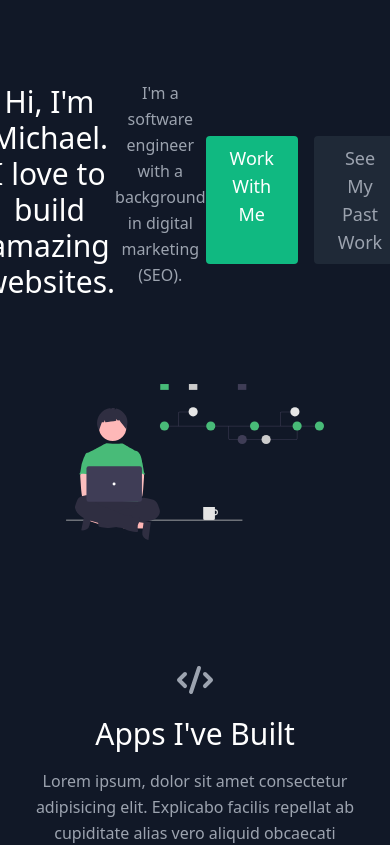
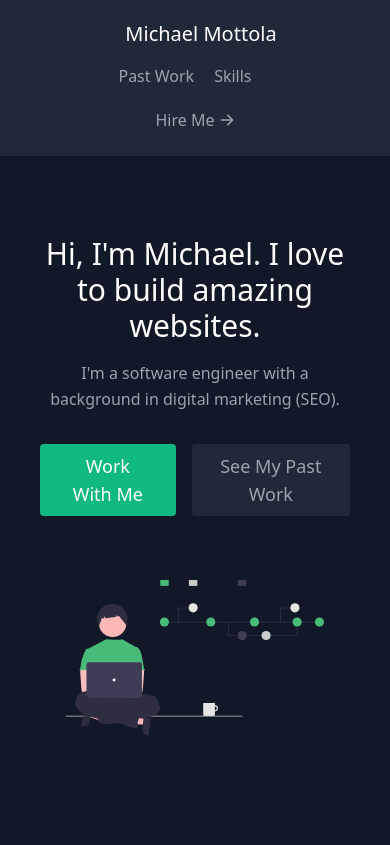
Before and after one commit to Mottola64/portfolio-site, a React (Create React App) app: page / in a window 390 px wide. Shown: the top 845 px of the page. Built offline with nearby package versions, Linux system fonts and the light colour scheme.

Commit message:
contact page and navbar

```diff
--- a/public/index.html
+++ b/public/index.html
@@ -1,34 +1,13 @@
+<!-- public/index.html -->
+
 <!DOCTYPE html>
 <html lang="en">
   <head>
-    <meta charset="utf-8" />
-    <link rel="icon" href="%PUBLIC_URL%/favicon.ico" />
-    <meta name="viewport" content="width=device-width, initial-scale=1" />
-    <meta name="theme-color" content="#000000" />
-    <meta
-      name="description"
-      content="My portfolio app created with React"
-    />
-    <link rel="apple-touch-icon" href="%PUBLIC_URL%/logo192.png" />
-    <!--
-      manifest.json provides metadata used when your web app is installed on a
-      user's mobile device or desktop. See https://developers.google.com/web/fundamentals/web-app-manifest/
-    -->
-    <link rel="manifest" href="%PUBLIC_URL%/manifest.json" />
-    <!--
-      Notice the use of %PUBLIC_URL% in the tags above.
-      It will be replaced with the URL of the `public` folder during the build.
-      Only files inside the `public` folder can be referenced from the HTML.
-
-      Unlike "/favicon.ico" or "favicon.ico", "%PUBLIC_URL%/favicon.ico" will
-      work correctly both with client-side routing and a non-root public URL.
-      Learn how to configure a non-root public URL by running `npm run build`.
-    -->
-    <title>My Portfolio</title>
+    <!-- head content skipped -->
   </head>
   <body>
 
-  <form name="test" netlify netlify-honeypot="bot-field" hidden>
+  <form name="contact" netlify netlify-honeypot="bot-field" hidden>
     <input type="text" name="name" />
     <input type="email" name="email" />
     <textarea name="message"></textarea>
@@ -36,15 +15,5 @@
 
     <noscript>You need to enable JavaScript to run this app.</noscript>
     <div id="root"></div>
-    <!--
-      This HTML file is a template.
-      If you open it directly in the browser, you will see an empty page.
-
-      You can add webfonts, meta tags, or analytics to this file.
-      The build step will place the bundled scripts into the <body> tag.
-
-      To begin the development, run `npm start` or `yarn start`.
-      To create a production bundle, use `npm run build` or `yarn build`.
-    -->
   </body>
 </html>
--- a/src/App.js
+++ b/src/App.js
@@ -9,12 +9,12 @@
 export default function App() {
   return (
     <main className="text-gray-400 bg-gray-900 body-font">
-      {/* <Navbar /> */}
+      <Navbar />
       <About />
       <Projects />
       <Skills />
-      {/* <Testimonials />
-      <Contact /> */}
+      {/* <Testimonials /> */}
+      <Contact />
     </main>
   )
 }
--- a/src/Components/About.js
+++ b/src/Components/About.js
@@ -4,7 +4,7 @@
     return(
         <section id='about'>
             <div className="container mx-auto flex px-10 py-20 md:flex-row flex-col items-center">
-                <div className="lg:flex-grow md:w-1/2 lg:pr-24 md:pr-16 flex flex-ocl md:items-start md:text-left mb-16 md:mb-0 items-center text-center">
+                <div className="lg:flex-grow md:w-1/2 lg:pr-24 md:pr-16 flex flex-col md:items-start md:text-left mb-16 md:mb-0 items-center text-center">
                     <h1 className="title-font sm:text-4xl text-3xl mb-4 font-medium text-white">
                         Hi, I'm Michael.
                         <br className="hidden lg:inline-block" /> I love to build amazing websites.
--- a/src/Components/Contact.js
+++ b/src/Components/Contact.js
@@ -1,6 +1,29 @@
-import React from 'react'
+import React from "react";
 
 export default function Contact() {
+  const [name, setName] = React.useState("");
+  const [email, setEmail] = React.useState("");
+  const [message, setMessage] = React.useState("");
+
+  function encode(data) {
+    return Object.keys(data)
+      .map(
+        (key) => encodeURIComponent(key) + "=" + encodeURIComponent(data[key])
+      )
+      .join("&");
+  }
+
+  function handleSubmit(e) {
+    e.preventDefault();
+    fetch("/", {
+      method: "POST",
+      headers: { "Content-Type": "application/x-www-form-urlencoded" },
+      body: encode({ "form-name": "contact", name, email, message }),
+    })
+      .then(() => alert("Message sent!"))
+      .catch((error) => alert(error));
+  }
+
   return (
     <section id="contact" className="relative">
       <div className="container px-5 py-10 mx-auto flex sm:flex-nowrap flex-wrap">
@@ -13,7 +36,7 @@
             frameBorder={0}
             marginHeight={0}
             marginWidth={0}
-                        style={{filter: "opacity(0.7)"}}
+            style={{ filter: "opacity(0.7)" }}
             src="https://www.google.com/maps/embed/v1/place?q=97+warren+st+new+york+city&key=AIzaSyBFw0Qbyq9zTFTd-tUY6dZWTgaQzuU17R8"
           />
           <div className="bg-gray-900 relative flex flex-wrap py-6 rounded shadow-md">
@@ -22,6 +45,7 @@
                 ADDRESS
               </h2>
               <p className="mt-1">
+
                                 Rockville Centre, NY 11570
                             </p>
                         </div>
@@ -30,7 +54,7 @@
                                 EMAIL
                             </h2>
                             <a className="text-indigo-400 leading-relaxed">
-                                Mottola64
+                                Mottola64@gmail.com
                             </a>
                             <h2 className="title-font font-semibold text-white tracking-widest text-xs mt-4">
                                 PHONE
@@ -43,13 +67,13 @@
           netlify
           name="contact"
           onSubmit={handleSubmit}
-                    className="lg:w-1/3 md:w-1/2 flex flex-col md:ml-auto w-full md:py-8 mt-8 md:mt-0"
-                >
+          className="lg:w-1/3 md:w-1/2 flex flex-col md:ml-auto w-full md:py-8 mt-8 md:mt-0">
           <h2 className="text-white sm:text-4xl text-3xl mb-1 font-medium title-font">
             Hire Me
           </h2>
           <p className="leading-relaxed mb-5">
-                        lajdf;alsjfls;jflsdkfjas;lkfjasl;fjas;ldfj
+            Lorem ipsum dolor sit amet consectetur, adipisicing elit. Illum
+            suscipit officia aspernatur veritatis. Asperiores, aliquid?
           </p>
           <div className="relative mb-4">
             <label htmlFor="name" className="leading-7 text-sm text-gray-400">
@@ -63,7 +87,6 @@
               onChange={(e) => setName(e.target.value)}
             />
           </div>
-
           <div className="relative mb-4">
             <label htmlFor="email" className="leading-7 text-sm text-gray-400">
               Email
@@ -97,5 +120,5 @@
         </form>
       </div>
     </section>
-    )
+  );
 }
--- a/src/Components/Navbar.js
+++ b/src/Components/Navbar.js
@@ -1 +1,30 @@
-export default function Navbar() {}
+import { ArrowRightIcon } from '@heroicons/react/solid'
+import React from 'react'
+
+export default function Navbar() {
+    return (
+        <header className="bg-gray-800 md:sticky top-0 z-10">
+            <div className="container mx-auto flex flex-wrap p-5 flex-col md:flex-row items-center">
+                <a className="title-font font-medium text-white mb-4 md:mb-0">
+                    <a href="#about" className="ml-3 text-xl">
+                        Michael Mottola
+                    </a>
+                </a>
+                <nav className="md:mr-auto md:ml-4 md:py-1 md:pl-4 md:border-1 md:border-gray-700 flex flex-wrap items-center text-base justify-center">
+                    <a href="#projects" className="mr-5 hover:text-white">
+                        Past Work
+                    </a>
+                    <a href="#skills" className="mr-5 hover:text-white">
+                        Skills
+                    </a>
+                </nav>
+                <a
+                    href="#contact"
+                    className="inline-flex items-center bg-gray-800 border-0 py-1 px-3 focus:outline-none hover:bg-gray-700 rounded text-base mt-4 md:mt-0">
+                        Hire Me
+                        <ArrowRightIcon className="w-4 h-4 ml-1" />
+                    </a>
+            </div>
+        </header>
+    )
+}
```
Lines whose indentation alone changed are shown as unchanged.
